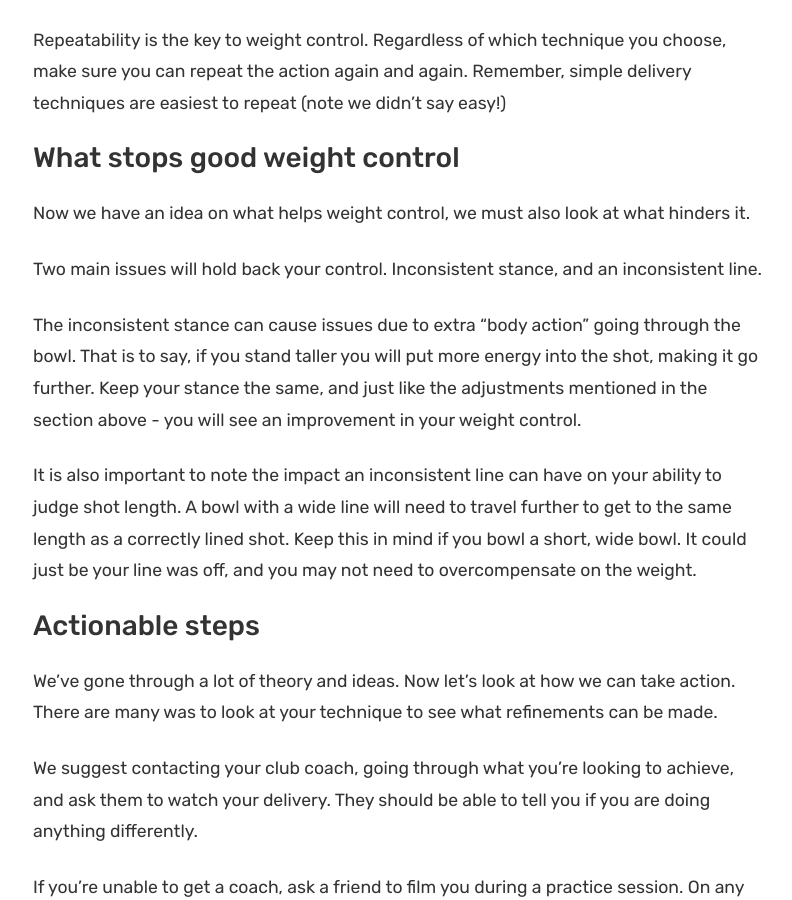
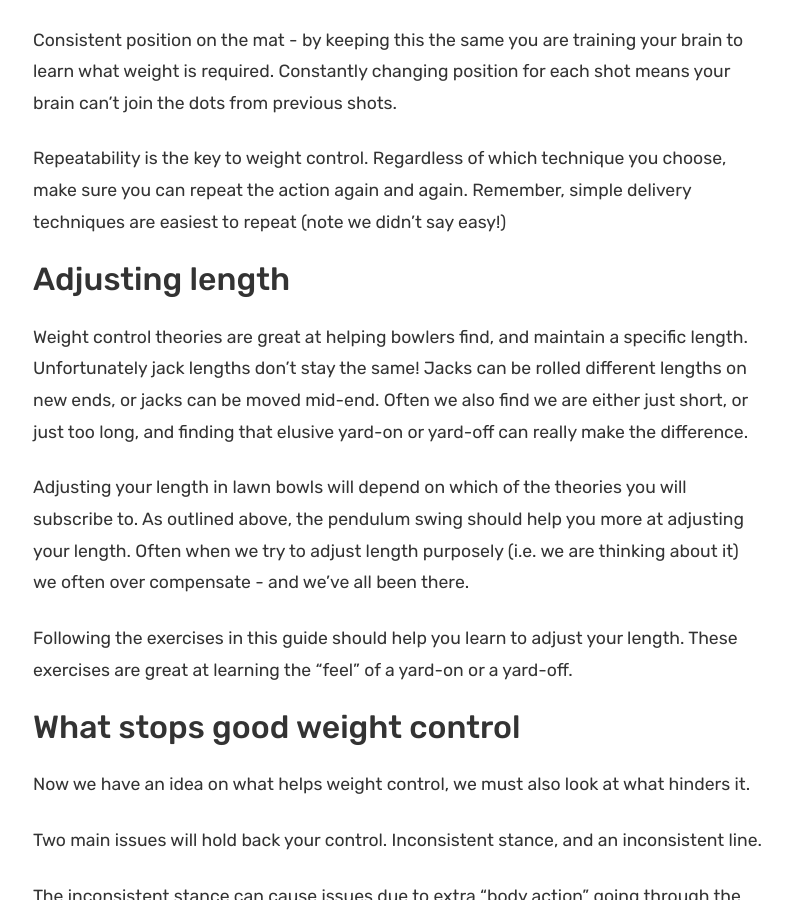
Before and after one commit to krussll/etsysimplicity, a Jekyll site: the page built from _posts/2019-04-05-ultimate-guide-to-weight-control.md, in a window 1280 px wide and 900 px high, scrolled down 4334 px. Shown: the whole window, without its empty margins (52-844 px from the left). Built offline with Jekyll 4.4.1, drawn with Linux system fonts in a browser that asks for light colours; nearby versions of some CDN libraries; some of the changed text lies outside the part shown.

Commit message:
Update 2019-04-05-ultimate-guide-to-weight-control.md

```diff
--- a/_posts/2019-04-05-ultimate-guide-to-weight-control.md
+++ b/_posts/2019-04-05-ultimate-guide-to-weight-control.md
@@ -21,11 +21,13 @@ Before we get close to getting our weight right on a green we must first underst
 
 As I understand it, weight control is “the ability to consistently get within an acceptable distance in front of behind the jack”.
 
-There are a few things to point out from this definition. Firstly, the use of “consistently” doesn't mean “every time’. There will be an accepted margin of error, however, 50% is a good place to start.
+There are a few things to point out from this definition. Firstly, the use of “consistently” doesn't mean “every time". There will be an accepted margin of error, however, 50% is a good place to start.
 
 Secondly I added the term “acceptable distance” because a good weight doesn't have to be jack high. I would consider an acceptable distance to be 1 mat length in front of the jack, to 2 mat lengths behind the jack. This measure is used on the “land the mat” exercise below.
 
 Finally I only mention “in front and behind the jack” in my definition. Whilst good line helps good weight (see more on this below) it is not important when measuring good weight.
+
+Weight control can also cover the ability to adjust weight accordingly. By learning the theories and applying them correctly you can learn to adjust your length appropriately when required.
 
 ## How to decide what weight to use
 
@@ -77,7 +79,15 @@ Consistent position on the mat - by keeping this the same you are training your
 
 Repeatability is the key to weight control. Regardless of which technique you choose, make sure you can repeat the action again and again. Remember, simple delivery techniques are easiest to repeat (note we didn't say easy!)
 
-### What stops good weight control
+## Adjusting length
+
+Weight control theories are great at helping bowlers find, and maintain a specific length. Unfortunately jack lengths don't stay the same! Jacks can be rolled different lengths on new ends, or jacks can be moved mid-end. Often we also find we are either just short, or just too long, and finding that elusive yard-on or yard-off can really make the difference.
+
+Adjusting your length in lawn bowls will depend on which of the theories you will subscribe to. As outlined above, the pendulum swing should help you more at adjusting your length. Often when we try to adjust length purposely (i.e. we are thinking about it) we often over compensate - and we've all been there.
+
+Following the exercises in this guide should help you learn to adjust your length. These exercises are great at learning the "feel" of a yard-on or a yard-off.
+
+## What stops good weight control
 
 Now we have an idea on what helps weight control, we must also look at what hinders it.
 
```
